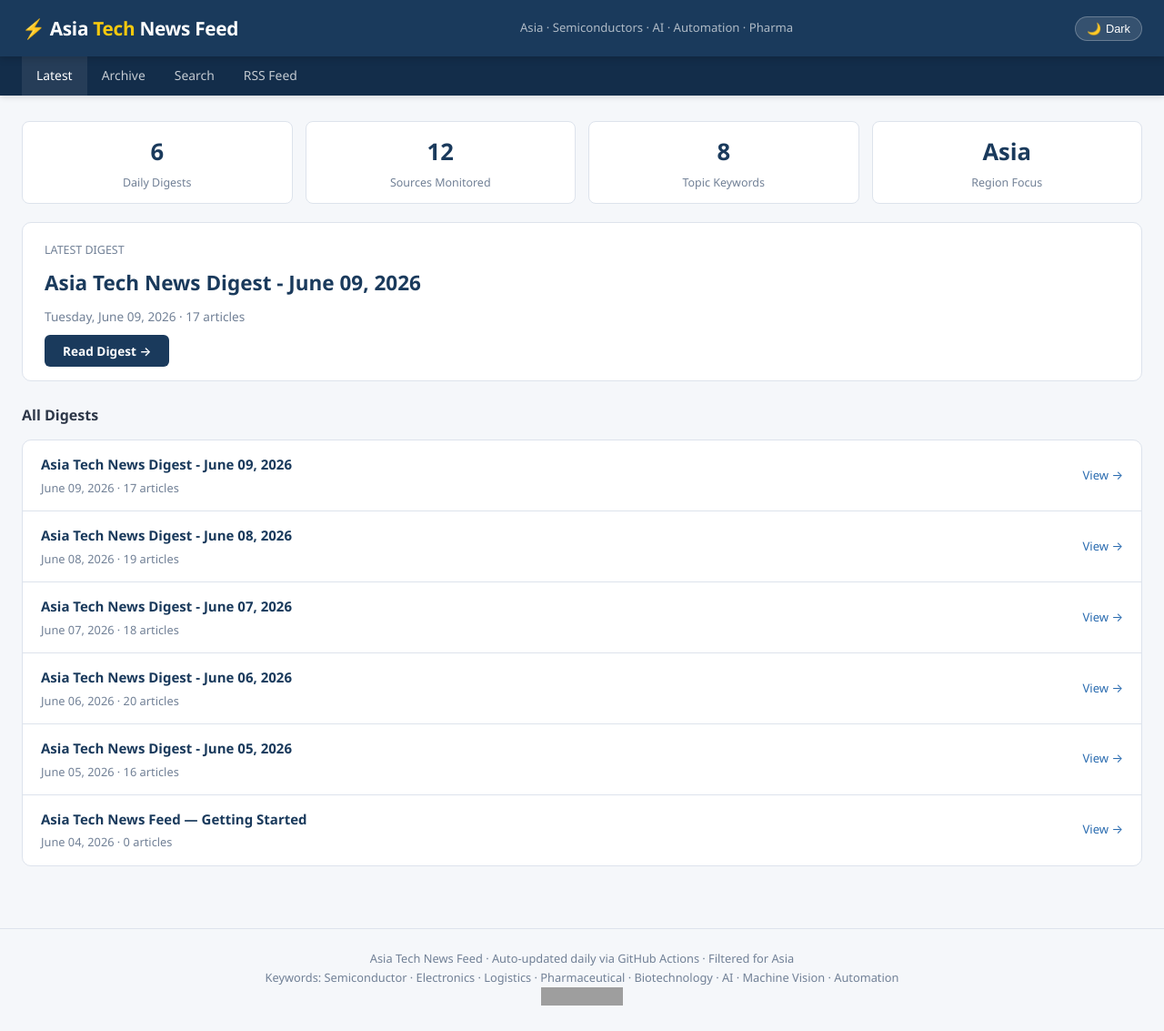
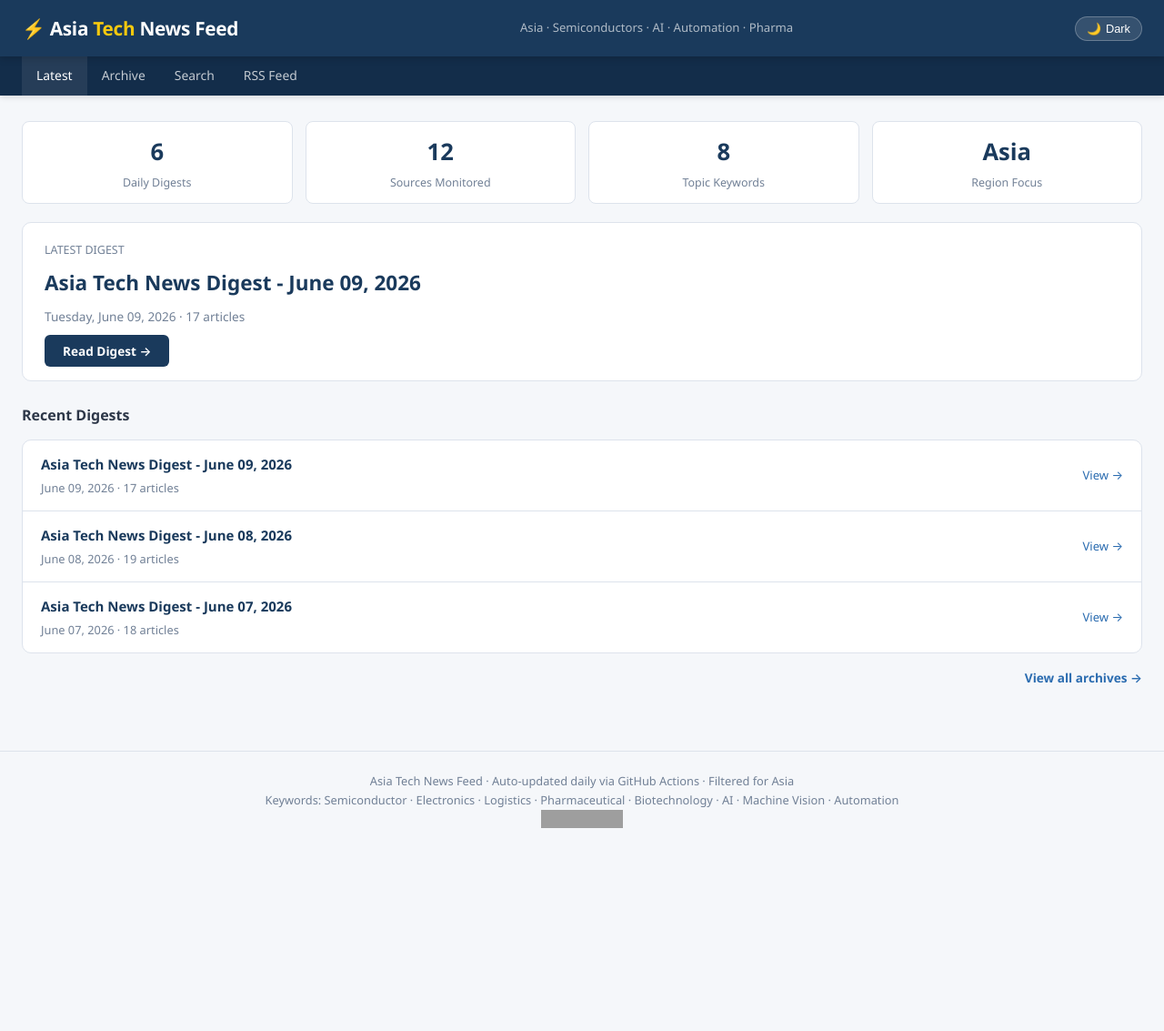
Before and after one commit to asiatechfeed/Asia-Tech-Feed, a Jekyll site: the page built from index.html, in a window 1280 px wide and 1133 px high. Shown: the whole window at 91% size. Built offline with Jekyll 4.4.1, drawn with Linux system fonts in a browser that asks for light colours; the list of posts is cut into pages by our own code; grey boxes are pictures that could not be loaded.

Commit message:
Update index.html

```diff
--- a/index.html
+++ b/index.html
@@ -25,7 +25,7 @@ title: Latest News
 {% if site.posts.size == 0 %}
 <div style="background:#fff; border-radius:10px; padding:40px; text-align:center; border:1px solid #dde3ec;">
   <h2 style="color:#1a3a5c; margin-bottom:10px;">No digests published yet</h2>
-  <p style="color:#718096;">The first digest will appear here after the GitHub Actions workflow runs and you approve it via email.</p>
+  <p style="color:#718096;">The first digest will appear here after the GitHub Actions workflow runs.</p>
 </div>
 {% else %}
 
@@ -43,9 +43,9 @@ title: Latest News
   </a>
 </div>
 
-<h3 style="margin-bottom:14px; font-size:1rem; color:#2d3748;">All Digests</h3>
+<h3 style="margin-bottom:14px; font-size:1rem; color:#2d3748;">Recent Digests</h3>
 <div style="background:#fff; border-radius:10px; overflow:hidden; border:1px solid #dde3ec;">
-{% for post in paginator.posts %}
+{% for post in site.posts limit:3 %}
 <div class="digest-item" style="padding:14px 20px; border-bottom:1px solid #dde3ec; display:flex; justify-content:space-between; align-items:center; {% if forloop.last %}border-bottom:none;{% endif %}">
   <div>
     <a href="{{ post.url | relative_url }}" style="font-weight:600; color:#1a3a5c; text-decoration:none;">
@@ -60,29 +60,9 @@ title: Latest News
 {% endfor %}
 </div>
 
-{% if paginator.total_pages > 1 %}
-<div class="pagination">
-  {% if paginator.previous_page %}
-    <a href="{{ paginator.previous_page_path | relative_url }}">&laquo; Newer</a>
-  {% else %}
-    <span>&laquo; Newer</span>
-  {% endif %}
-
-  {% for page in (1..paginator.total_pages) %}
-    {% if page == paginator.page %}
-      <span class="current">{{ page }}</span>
-    {% elsif page == 1 %}
-      <a href="{{ '/' | relative_url }}">{{ page }}</a>
-    {% else %}
-      <a href="{{ site.paginate_path | relative_url | replace: ':num', page }}">{{ page }}</a>
-    {% endif %}
-  {% endfor %}
-
-  {% if paginator.next_page %}
-    <a href="{{ paginator.next_page_path | relative_url }}">Older &raquo;</a>
-  {% else %}
-    <span>Older &raquo;</span>
-  {% endif %}
+{% if site.posts.size > 3 %}
+<div style="margin-top:14px; text-align:right;">
+  <a href="{{ '/archive' | relative_url }}" style="font-size:0.85rem; color:#2b6cb0; text-decoration:none; font-weight:600;">View all archives &rarr;</a>
 </div>
 {% endif %}
 
```
